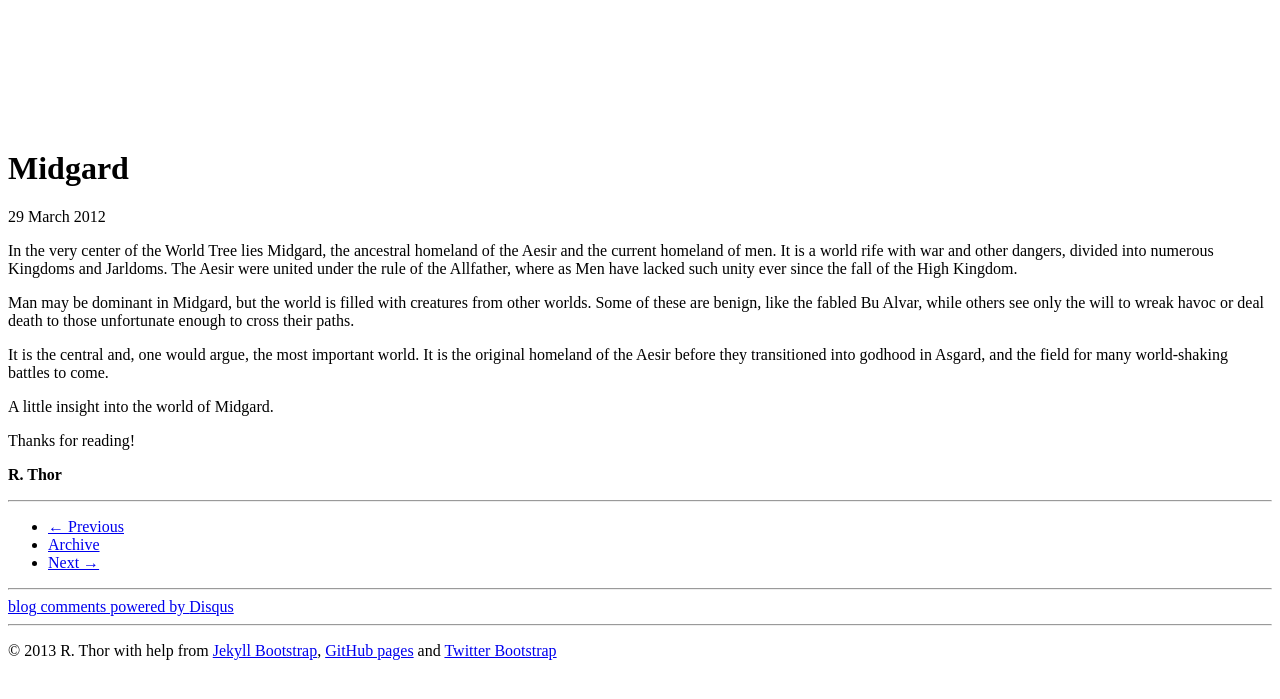
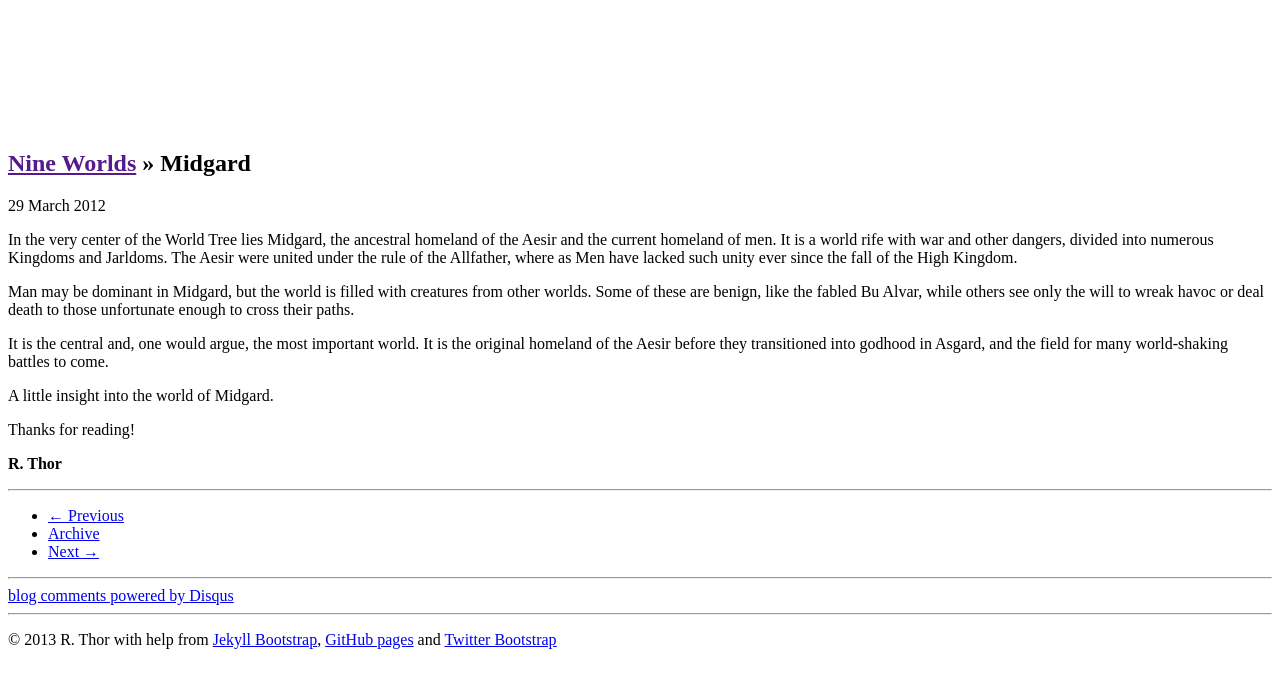
Before and after one commit to nineworldsbooks/nineworldsbooks.github.io, a Jekyll site: the page built from _posts/2012-03-29-midgard.md, in a window 1280 px wide. Shown: the top 699 px of the page. Built offline with Jekyll 4.4.1, drawn with Linux system fonts in a browser that asks for light colours; comment, search, counter and statistics services are not loaded.

Commit message:
smaller header, link back to main page

```diff
--- a/_includes/themes/twitter/post.html
+++ b/_includes/themes/twitter/post.html
@@ -1,6 +1,6 @@
 <div class="post">
   <div class="page-header">
-    <h1>{{ page.title }} {% if page.tagline %}<small>{{page.tagline}}</small>{% endif %}</h1>
+    <h2><a href="{{ BASE_PATH }}">Nine Worlds</a> » {{ page.title }} {% if page.tagline %}<small>{{page.tagline}}</small>{% endif %}</h2>
   </div>
 
   <div class="row-fluid post-full">
```
